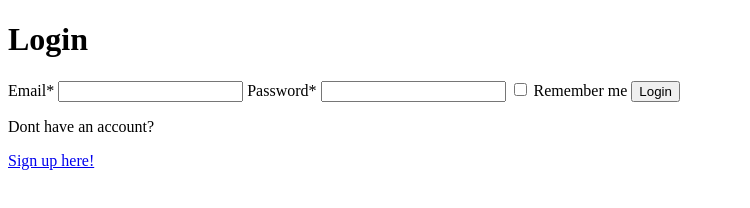
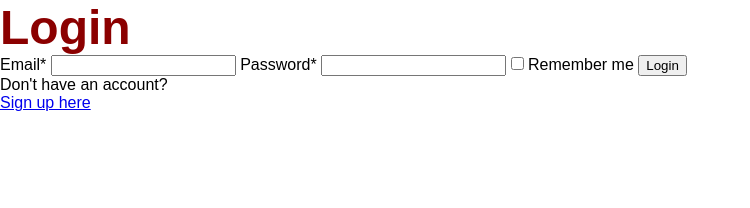
Before and after one commit to gustavsavs/login, a plain HTML site: page index.html in a window 1280 px wide. Shown: the whole page, without its empty margins (0-750 px from the left). Drawn offline with Linux system fonts and the light colour scheme.

Commit message:
mainij fontu un izmeru tekstam

```diff
--- a/index.html
+++ b/index.html
@@ -8,16 +8,16 @@
 </head>
 <body>
     <form>
-<h1> Login</h1>
+        <h1 class="virsraksts">Login</h1>
         <label>Email*</label>
-<input type="text">
+        <input type="text" >
         <label>Password*</label>
         <input type="text">
         <input type="checkbox">
         <label>Remember me</label>
         <button>Login</button>
-<p>Dont have an account?</p>
-<a href="#">Sign up here!</a>
+        <p>Don't have an account?</p>
+        <a href="#">Sign up here</a>
     </form>
 </body>
 </html>
--- a/style.css
+++ b/style.css
@@ -0,0 +1,14 @@
+*{
+    margin: 0;
+    box-sizing: border-box;
+}
+
+body {
+    font-family: Arial, Helvetica, sans-serif;
+}
+
+.virsraksts{
+    color: darkred;
+    font-size: 48px;
+    font-weight: bold;
+}
```
Lines whose indentation alone changed are shown as unchanged.
